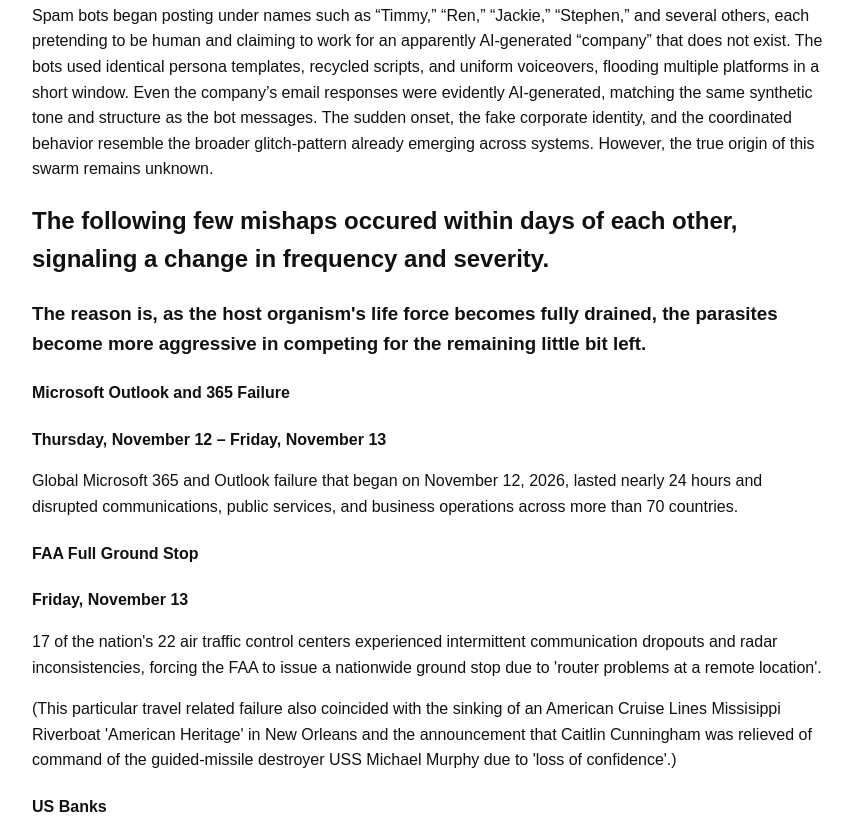
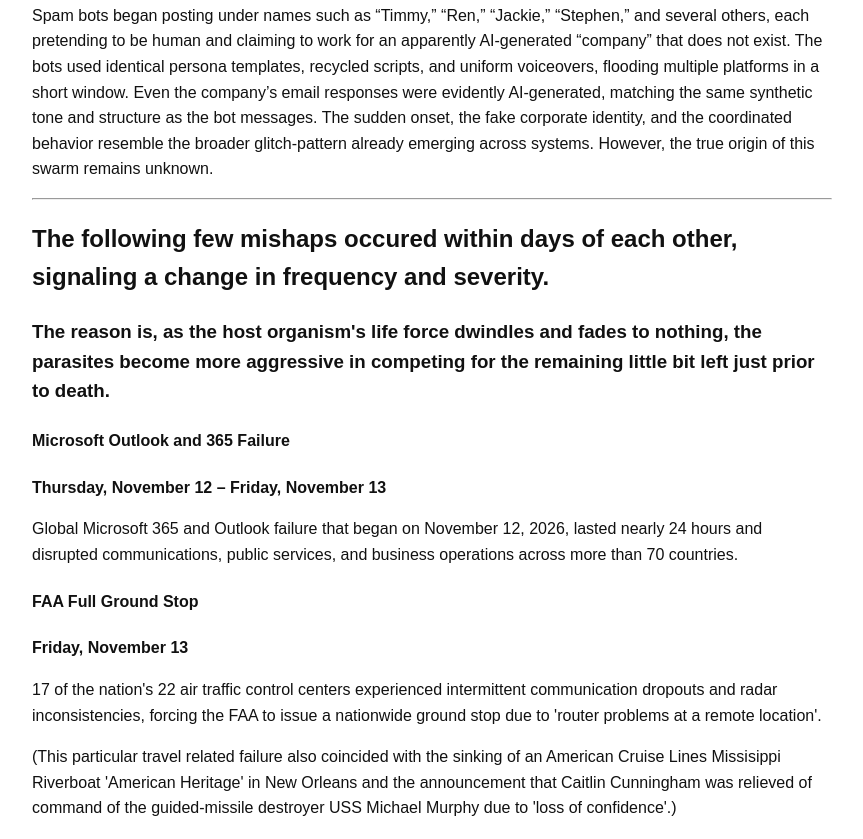
Before and after one commit to RaphaelAsanti/the-orphan, a plain HTML site: page index.html in a window 1280 px wide. Shown: the part 8858-9697 px from the top of the page, without its empty margins (208-1071 px from the left). Drawn offline with Linux system fonts and the light colour scheme.

Commit message:
Enhance content layout and improve text clarity
Added horizontal rule and updated text for clarity.

```diff
--- a/index.html
+++ b/index.html
@@ -550,8 +550,9 @@ The Dod identified a vulnerability in a Defense Manpower Data Center (DMDC) file
   <p>
 Spam bots began posting under names such as “Timmy,” “Ren,” “Jackie,” “Stephen,” and several others, each pretending to be human and claiming to work for an apparently AI‑generated “company” that does not exist. The bots used identical persona templates, recycled scripts, and uniform voiceovers, flooding multiple platforms in a short window. Even the company’s email responses were evidently AI‑generated, matching the same synthetic tone and structure as the bot messages. The sudden onset, the fake corporate identity, and the coordinated behavior resemble the broader glitch‑pattern already emerging across systems. However, the true origin of this swarm remains unknown.
   </p>
+    <hr>
 <h2>The following few mishaps occured within days of each other, signaling a change in frequency and severity.</2>
-    <h3>The reason is, as the host organism's life force becomes fully drained, the parasites become more aggressive in competing for the remaining little bit left.</h3>
+    <h3>The reason is, as the host organism's life force dwindles and fades to nothing, the parasites become more aggressive in competing for the remaining little bit left just prior to death.</h3>
 
          <article>
     <h4>Microsoft Outlook and 365 Failure</h4>
@@ -591,7 +592,7 @@ An internal update at Apple caused widespread disruptions to iCloud, Apple Pay,
 
     <p>NOTE:  I once read that any tech the public sector has is sent down from the NSA after they've devised something new and better.  That would indicate that 'quantum computers' and 'ai' are obsolete at the NSA and they have something unknown but far superior.  That the NSA's own super-highly advanced system failed is significant.</p>
   </article>
-
+<hr>
   <h2>Statistical Improbability of the Cluster</h2>
   <p>
     The failures above do not form a normal scatter of routine outages. They occurred across
```
